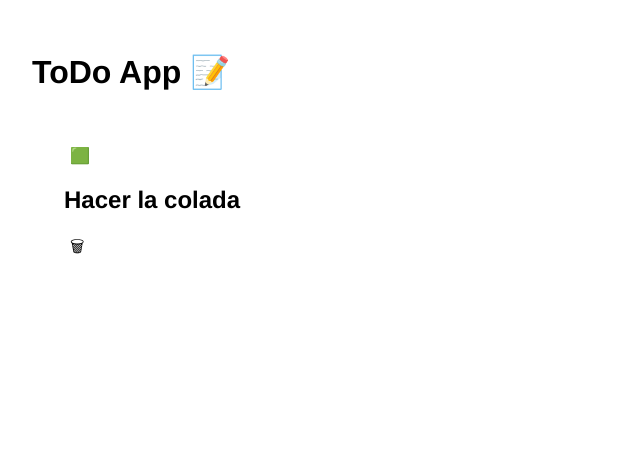
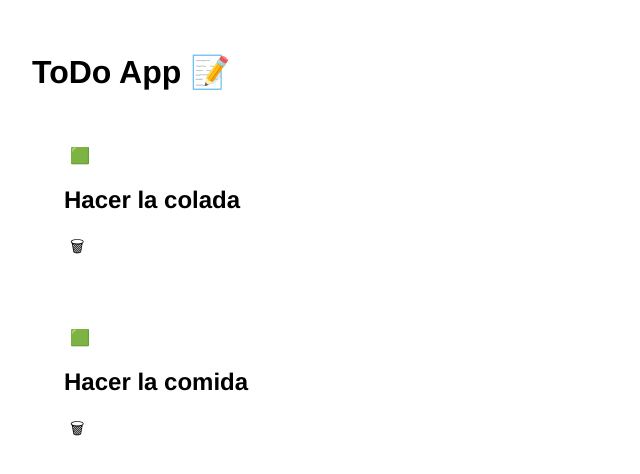
Before and after one commit to Killuina/202301-w6ch1-cristina-jimenez, a React (Create React App) app: page / in a window 1280 px wide. Shown: the top 474 px of the page, without its empty margins (0-640 px from the left). Built offline with nearby package versions, Linux system fonts and the light colour scheme.

Commit message:
Add TasksList component

```diff
--- a/src/App.tsx
+++ b/src/App.tsx
@@ -1,4 +1,4 @@
-import TaskCard from "./components/TaskCard/TaskCard";
+import TasksList from "./components/TaskCard/TasksList/TasksList";
 
 const App = () => {
   return (
@@ -7,7 +7,7 @@ const App = () => {
         <h1>ToDo App 📝</h1>
       </header>
       <main>
-        <TaskCard task={{ id: 1, name: "Hacer la colada", isDone: false }} />
+        <TasksList />
       </main>
     </div>
   );
--- /dev/null
+++ b/src/components/TaskCard/TasksList/TasksList.tsx
@@ -0,0 +1,16 @@
+import tasks from "../../../data/tasks";
+import TaskCard from "../TaskCard";
+
+const TasksList = (): JSX.Element => {
+  return (
+    <ul>
+      {tasks.map((task) => (
+        <li key={task.id}>
+          <TaskCard task={task} />
+        </li>
+      ))}
+    </ul>
+  );
+};
+
+export default TasksList;
--- /dev/null
+++ b/src/data/tasks.ts
@@ -0,0 +1,6 @@
+const tasks = [
+  { id: 1, name: "Hacer la colada", isDone: false },
+  { id: 2, name: "Hacer la comida", isDone: false },
+];
+
+export default tasks;
```
